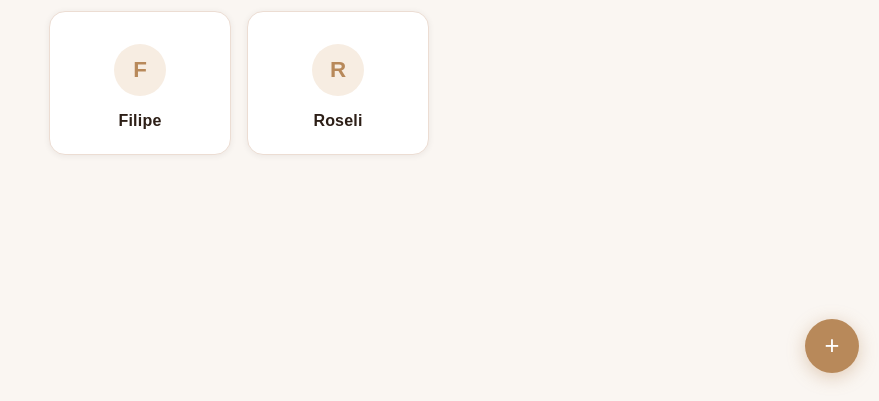
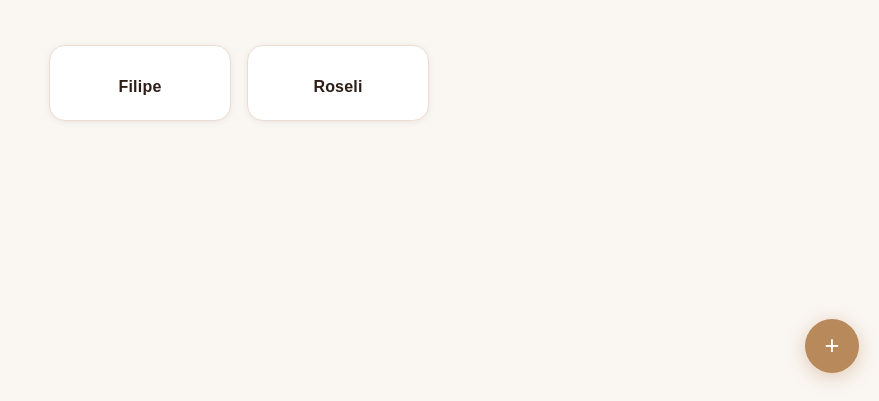
Before and after one commit to vieiraygor886-web/Agenda-salao, a plain HTML site: page index.html in a window 1280 px wide. Shown: the part 399-800 px from the top of the page, without its empty margins (401-1280 px from the left). Drawn offline with Linux system fonts and the light colour scheme.

Commit message:
Add files via upload

```diff
--- a/index.html
+++ b/index.html
@@ -23,11 +23,9 @@
     </div>
     <div class="home-cards">
       <button class="card-prof" data-prof="filipe">
-        <div class="card-inicial">F</div>
         <span>Filipe</span>
       </button>
       <button class="card-prof" data-prof="roseli">
-        <div class="card-inicial">R</div>
         <span>Roseli</span>
       </button>
     </div>
```
